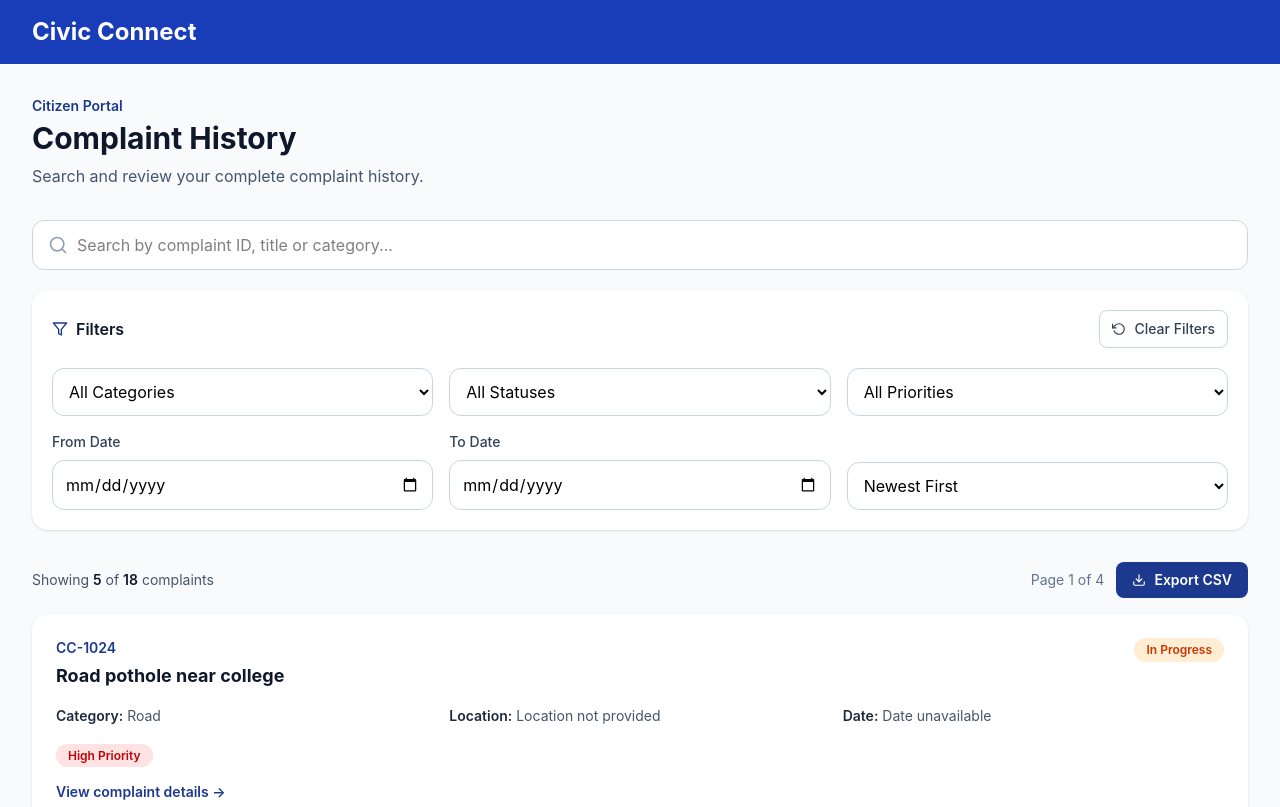
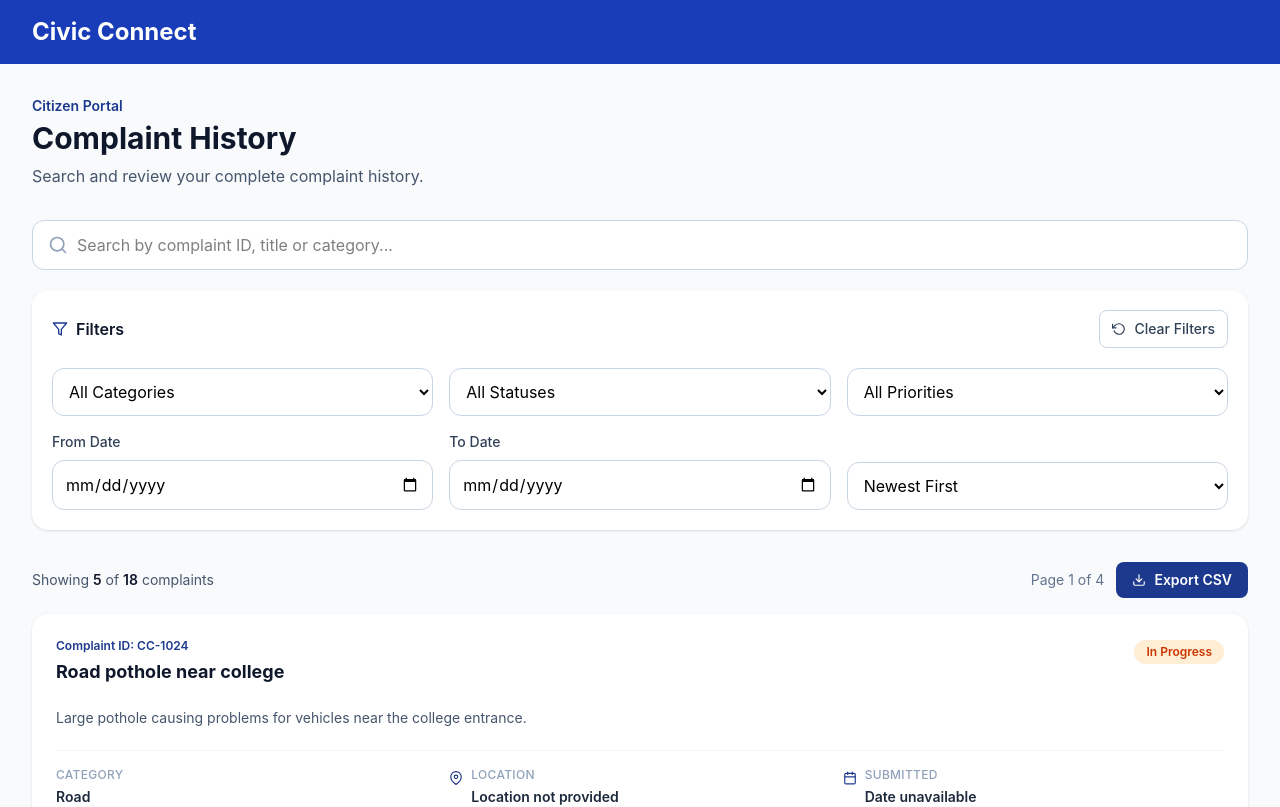
Before and after one commit to yashshah30/Civic-Connect, a React (Vite) app in the folder apps/web/: page /citizen/history in a window 1280 px wide. Shown: the top 807 px of the page. Built offline with nearby package versions, Linux system fonts and the light colour scheme; no server answers.

Commit message:
Improve citizen complaint filtering and cards

```diff
--- a/apps/web/src/components/citizen/ComplaintCard.jsx
+++ b/apps/web/src/components/citizen/ComplaintCard.jsx
@@ -1,13 +1,46 @@
 import { useNavigate } from "react-router-dom";
+import {
+    FiArrowRight,
+    FiCalendar,
+    FiMapPin,
+} from "react-icons/fi";
 
 import Card from "../ui/card";
 import StatusBadge from "./StatusBadge";
+
+const formatPriority = (priority) => {
+    if (!priority) {
+        return "Unknown";
+    }
+
+    return (
+        priority.charAt(0).toUpperCase() +
+        priority.slice(1)
+    );
+};
+
+const formatDate = (date) => {
+    if (!date) {
+        return "Date unavailable";
+    }
+
+    return new Date(date).toLocaleDateString(
+        undefined,
+        {
+            day: "numeric",
+            month: "short",
+            year: "numeric",
+        }
+    );
+};
 
 const ComplaintCard = ({ complaint }) => {
     const navigate = useNavigate();
 
     const handleClick = () => {
-        navigate(`/citizen/complaints/${complaint.id}`);
+        navigate(
+            `/citizen/complaints/${complaint.id}`
+        );
     };
 
     const location =
@@ -20,67 +53,136 @@ const ComplaintCard = ({ complaint }) => {
               `${complaint.latitude}, ${complaint.longitude}`
             : "Location not provided";
 
-    const date = complaint.created_at
-        ? new Date(
-              complaint.created_at
-          ).toLocaleString()
-        : "Date unavailable";
+    const priority = formatPriority(
+        complaint.priority
+    );
+
+    const description =
+        complaint.description ||
+        "No description provided.";
 
     return (
         <div
             onClick={handleClick}
-            className="cursor-pointer transition hover:-translate-y-1 hover:shadow-lg"
+            role="button"
+            tabIndex={0}
+            onKeyDown={(event) => {
+                if (
+                    event.key === "Enter" ||
+                    event.key === " "
+                ) {
+                    event.preventDefault();
+                    handleClick();
+                }
+            }}
+            className="cursor-pointer transition duration-200 hover:-translate-y-1 hover:shadow-lg focus:outline-none focus:ring-2 focus:ring-blue-300"
         >
             <Card>
-                <div className="flex flex-col gap-4">
+                <div className="flex flex-col gap-5">
 
+                    {/* Header */}
                     <div className="flex flex-col justify-between gap-3 sm:flex-row sm:items-start">
-                        <div>
-                            <p className="text-sm font-semibold text-blue-900">
+
+                        <div className="min-w-0">
+                            <p className="break-all text-xs font-semibold text-blue-900">
+                                Complaint ID:{" "}
                                 {complaint.id}
                             </p>
 
                             <h3 className="mt-1 text-lg font-bold text-slate-900">
-                                {complaint.title}
+                                {complaint.title ||
+                                    "Untitled Complaint"}
                             </h3>
                         </div>
 
-                        <StatusBadge
-                            status={complaint.status}
-                        />
+                        <div className="shrink-0">
+                            <StatusBadge
+                                status={
+                                    complaint.status
+                                }
+                            />
+                        </div>
+
                     </div>
 
-                    <div className="grid grid-cols-1 gap-3 text-sm text-slate-600 sm:grid-cols-3">
-                        <p>
-                            <span className="font-semibold text-slate-800">
-                                Category:
-                            </span>{" "}
-                            {complaint.category}
-                        </p>
+                    {/* Description */}
+                    <p className="line-clamp-2 text-sm leading-6 text-slate-600">
+                        {description}
+                    </p>
 
-                        <p>
-                            <span className="font-semibold text-slate-800">
-                                Location:
-                            </span>{" "}
-                            {location}
-                        </p>
+                    {/* Metadata */}
+                    <div className="grid grid-cols-1 gap-3 border-y border-slate-100 py-4 text-sm text-slate-600 sm:grid-cols-3">
 
-                        <p>
-                            <span className="font-semibold text-slate-800">
-                                Date:
-                            </span>{" "}
-                            {date}
-                        </p>
+                        {/* Category */}
+                        <div>
+                            <p className="text-xs font-medium uppercase tracking-wide text-slate-400">
+                                Category
+                            </p>
+
+                            <p className="mt-1 font-semibold text-slate-800">
+                                {complaint.category ||
+                                    "Unknown"}
+                            </p>
+                        </div>
+
+                        {/* Location */}
+                        <div className="flex items-start gap-2">
+                            <FiMapPin className="mt-1 shrink-0 text-blue-900" />
+
+                            <div className="min-w-0">
+                                <p className="text-xs font-medium uppercase tracking-wide text-slate-400">
+                                    Location
+                                </p>
+
+                                <p className="mt-1 break-words font-semibold text-slate-800">
+                                    {location}
+                                </p>
+                            </div>
+                        </div>
+
+                        {/* Date */}
+                        <div className="flex items-start gap-2">
+                            <FiCalendar className="mt-1 shrink-0 text-blue-900" />
+
+                            <div>
+                                <p className="text-xs font-medium uppercase tracking-wide text-slate-400">
+                                    Submitted
+                                </p>
+
+                                <p className="mt-1 font-semibold text-slate-800">
+                                    {formatDate(
+                                        complaint.created_at
+                                    )}
+                                </p>
+                            </div>
+                        </div>
+
                     </div>
 
-                    <div>
-                        <span className="rounded-full bg-red-100 px-3 py-1 text-xs font-semibold text-red-700">
-                            {complaint.priority} Priority
+                    {/* Footer */}
+                    <div className="flex flex-col justify-between gap-3 sm:flex-row sm:items-center">
+
+                        <span
+                            className={`w-fit rounded-full px-3 py-1 text-xs font-semibold ${
+                                priority === "High"
+                                    ? "bg-red-100 text-red-700"
+                                    : priority ===
+                                      "Medium"
+                                    ? "bg-yellow-100 text-yellow-700"
+                                    : priority ===
+                                      "Low"
+                                    ? "bg-green-100 text-green-700"
+                                    : "bg-slate-100 text-slate-600"
+                            }`}
+                        >
+                            {priority} Priority
                         </span>
-                    </div>
 
-                    <div className="text-sm font-semibold text-blue-900">
-                        View complaint details →
+                        <div className="flex items-center gap-2 text-sm font-semibold text-blue-900">
+                            View complaint
+                            <FiArrowRight />
+                        </div>
+
                     </div>
 
                 </div>
```
Also changed, not shown: apps/web/src/pages/citizen/MyComplaints.jsx (+182 -42 lines).
